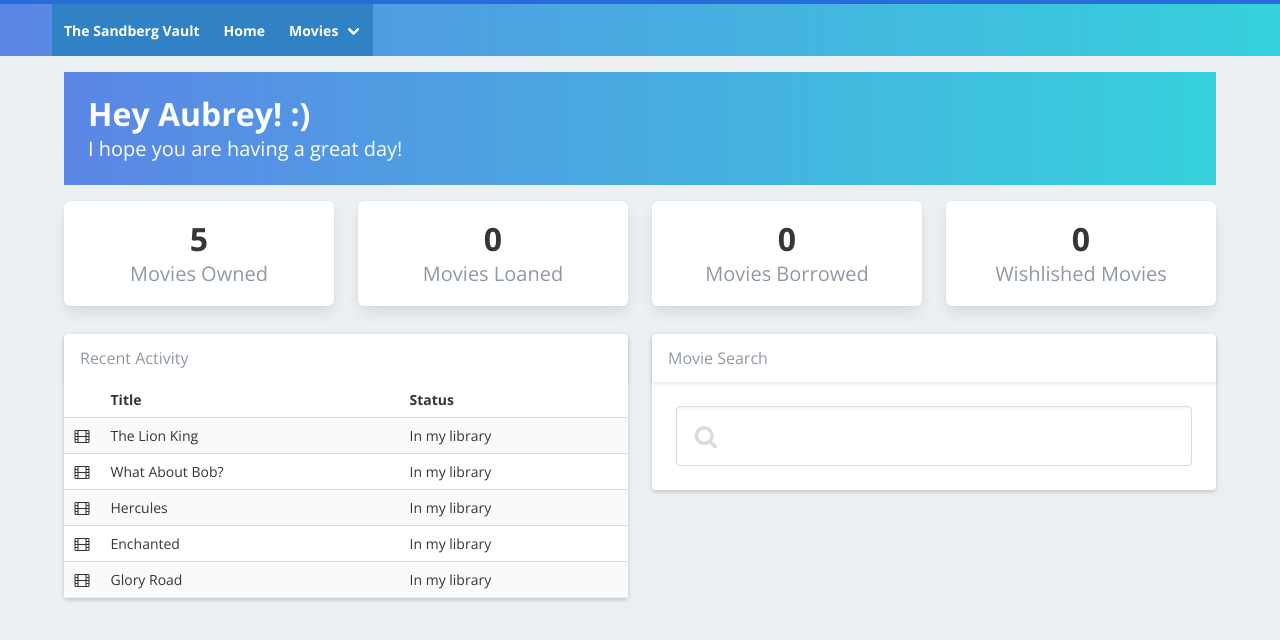
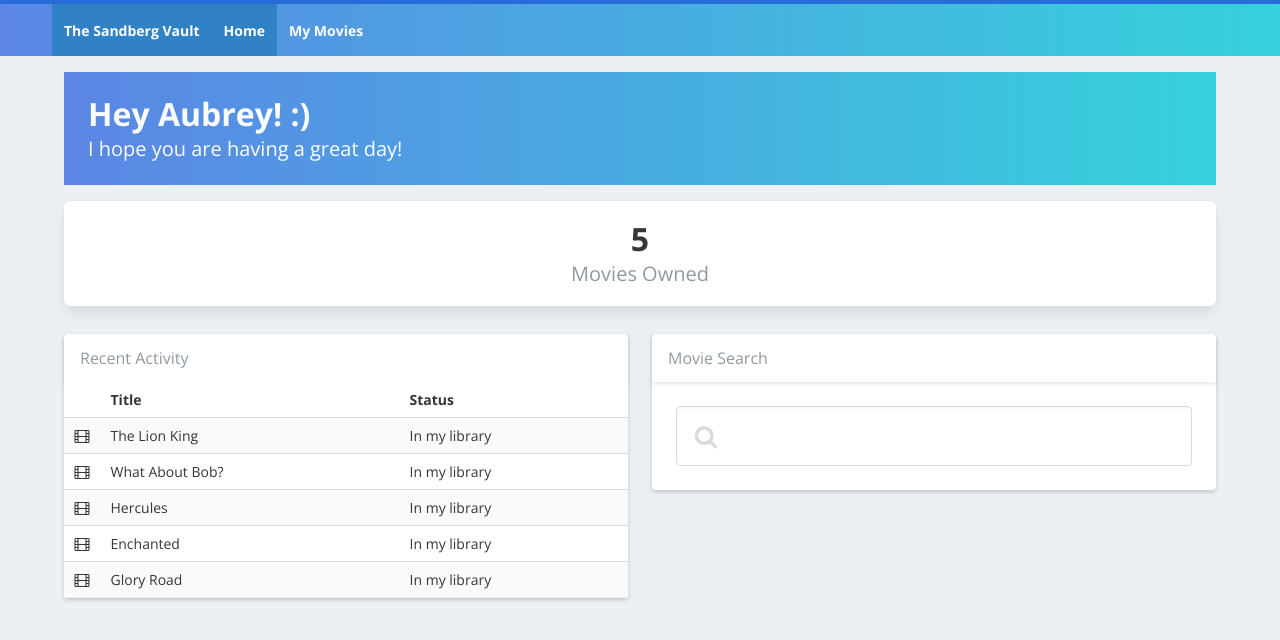
Before and after one commit to seanag0234/vue-creative-project, a Vue app: page / in a window 1280 px wide. Shown: the top 640 px of the page. Built offline with nearby package versions, Linux system fonts and the light colour scheme.

Commit message:
Reduce scope

```diff
--- a/src/components/Home.vue
+++ b/src/components/Home.vue
@@ -27,24 +27,24 @@
                 <p class="subtitle">Movies Owned</p>
               </article>
             </div>
-            <div class="tile is-parent">
-              <article class="tile is-child box">
-                <p class="title">{{user.movies.loaned.length}}</p>
-                <p class="subtitle">Movies Loaned</p>
-              </article>
-            </div>
-            <div class="tile is-parent">
-              <article class="tile is-child box">
-                <p class="title">{{user.movies.borrowed.length}}</p>
-                <p class="subtitle">Movies Borrowed</p>
-              </article>
-            </div>
-            <div class="tile is-parent">
-              <article class="tile is-child box">
-                <p class="title">{{user.movies.wishList.length}}</p>
-                <p class="subtitle">Wishlished Movies</p>
-              </article>
-            </div>
+            <!--<div class="tile is-parent">-->
+              <!--<article class="tile is-child box">-->
+                <!--<p class="title">{{user.movies.loaned.length}}</p>-->
+                <!--<p class="subtitle">Movies Loaned</p>-->
+              <!--</article>-->
+            <!--</div>-->
+            <!--<div class="tile is-parent">-->
+              <!--<article class="tile is-child box">-->
+                <!--<p class="title">{{user.movies.borrowed.length}}</p>-->
+                <!--<p class="subtitle">Movies Borrowed</p>-->
+              <!--</article>-->
+            <!--</div>-->
+            <!--<div class="tile is-parent">-->
+              <!--<article class="tile is-child box">-->
+                <!--<p class="title">{{user.movies.wishList.length}}</p>-->
+                <!--<p class="subtitle">Wishlished Movies</p>-->
+              <!--</article>-->
+            <!--</div>-->
           </div>
         </section>
         <div class="columns">
--- a/src/components/NavBar.vue
+++ b/src/components/NavBar.vue
@@ -16,24 +16,24 @@
           <router-link class="navbar-item" to="/" exact>
             Home
           </router-link>
-          <div class="navbar-item has-dropdown is-hoverable">
-            <router-link  class="navbar-link" to="/">
-              Movies
+          <div class="navbar-start is-hoverable">
+            <router-link  class="navbar-item" to="/my-movies" exact>
+              My Movies
             </router-link>
-            <div class="navbar-dropdown is-boxed">
-              <router-link  class="navbar-item"  to="/my-movies">
-                My movies
-              </router-link>
-              <router-link  class="navbar-item"  to="/documentation/overview/start/">
-                My Wishlist
-              </router-link>
-              <router-link  class="navbar-item"  to="/documentation/overview/start/">
-                Loaned
-              </router-link>
-              <router-link  class="navbar-item"  to="/documentation/overview/start/">
-                Borrowed
-              </router-link>
-            </div>
+            <!--<div class="navbar-dropdown is-boxed">-->
+              <!--<router-link  class="navbar-item"  to="/my-movies">-->
+                <!--My movies-->
+              <!--</router-link>-->
+              <!--<router-link  class="navbar-item"  to="/documentation/overview/start/">-->
+                <!--My Wishlist-->
+              <!--</router-link>-->
+              <!--<router-link  class="navbar-item"  to="/documentation/overview/start/">-->
+                <!--Loaned-->
+              <!--</router-link>-->
+              <!--<router-link  class="navbar-item"  to="/documentation/overview/start/">-->
+                <!--Borrowed-->
+              <!--</router-link>-->
+            <!--</div>-->
           </div>
         </div>
       </div>
```
